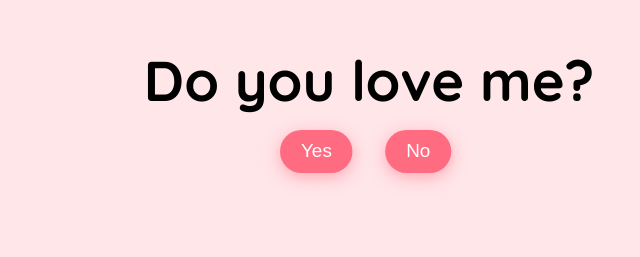
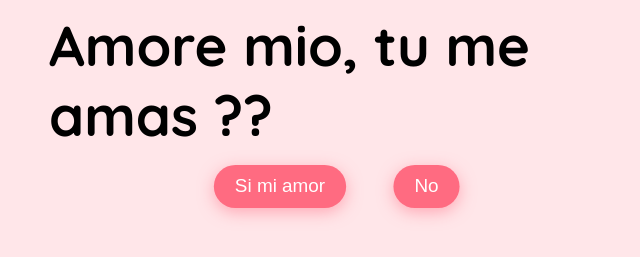
Before and after one commit to Fab-4564/key, a plain HTML site: page index.html in a window 1280 px wide. Shown: the part 331-588 px from the top of the page, without its empty margins (271-911 px from the left). Drawn offline with Linux system fonts and the light colour scheme.

Commit message:
Update index.html

```diff
--- a/index.html
+++ b/index.html
@@ -9,21 +9,21 @@
       href="https://fonts.googleapis.com/css2?family=Quicksand:wght@300..700&display=swap"
       rel="stylesheet" />
     <link rel="stylesheet" href="style.css" />
-    <title>Do you love me? | @coding.stella</title>
+    <title>Me amas ?</title>
 </head>
 <body>
 
 <div class="question-container container">
 <video class="local-gif" src="Reply me love.mp4" autoplay muted loop></video>
-  <h2 class="question">Do you love me?</h2>
+  <h2 class="question">Amore mio, tu me amas ??</h2>
   <div class="button-container">
-    <button class="yes-btn btn js-yes-btn">Yes</button>
+    <button class="yes-btn btn js-yes-btn">Si mi amor</button>
     <button class="no-btn btn js-no-btn">No</button>
   </div>
 </div>
 <div class="result-container container">
   <video class="gif-result" src="Love me.mp4" autoplay loop></video>
-  <h2>I knew it😍!</h2>
+  <h2>Ayyy lo sabíaaaa 😍!</h2>
 </div>
 
 <div class="cssload-main">
@@ -37,4 +37,5 @@
 <script src="script.js"></script>
 
 </body>
+
 </html>
```
